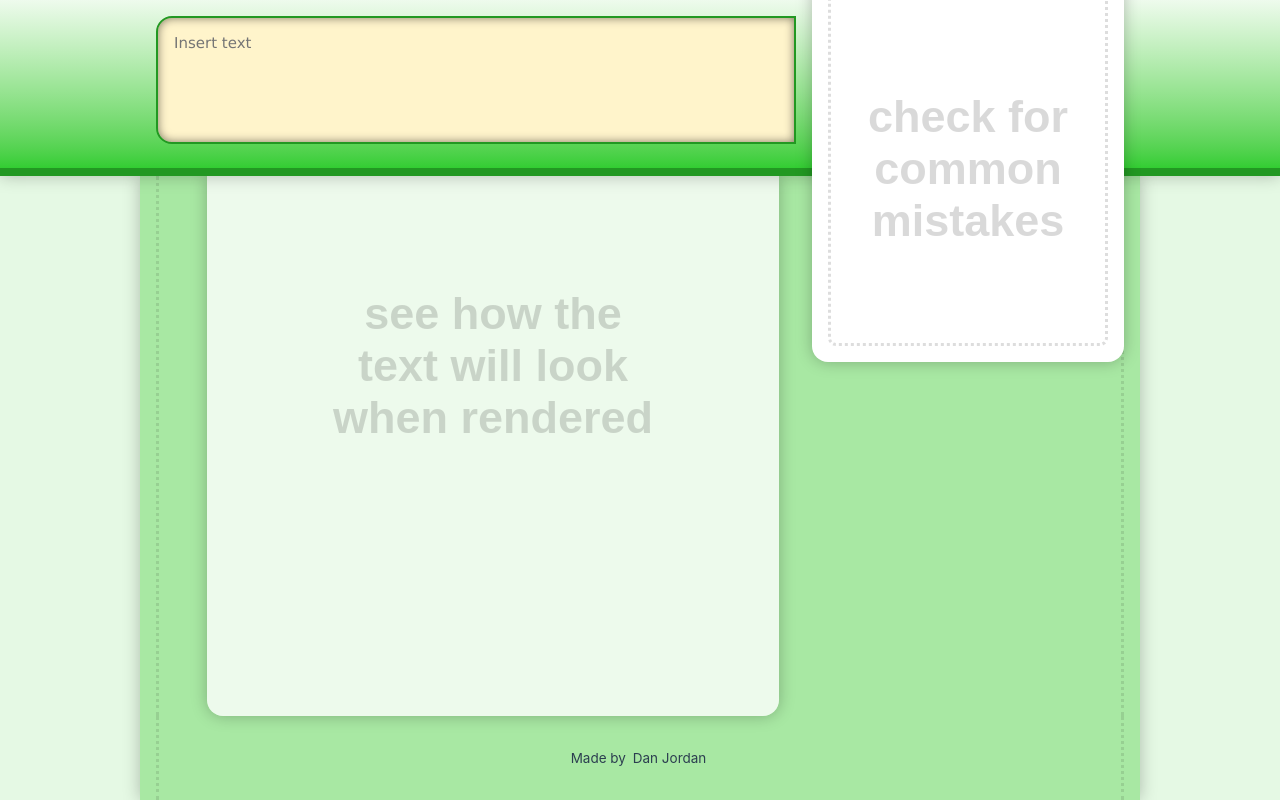
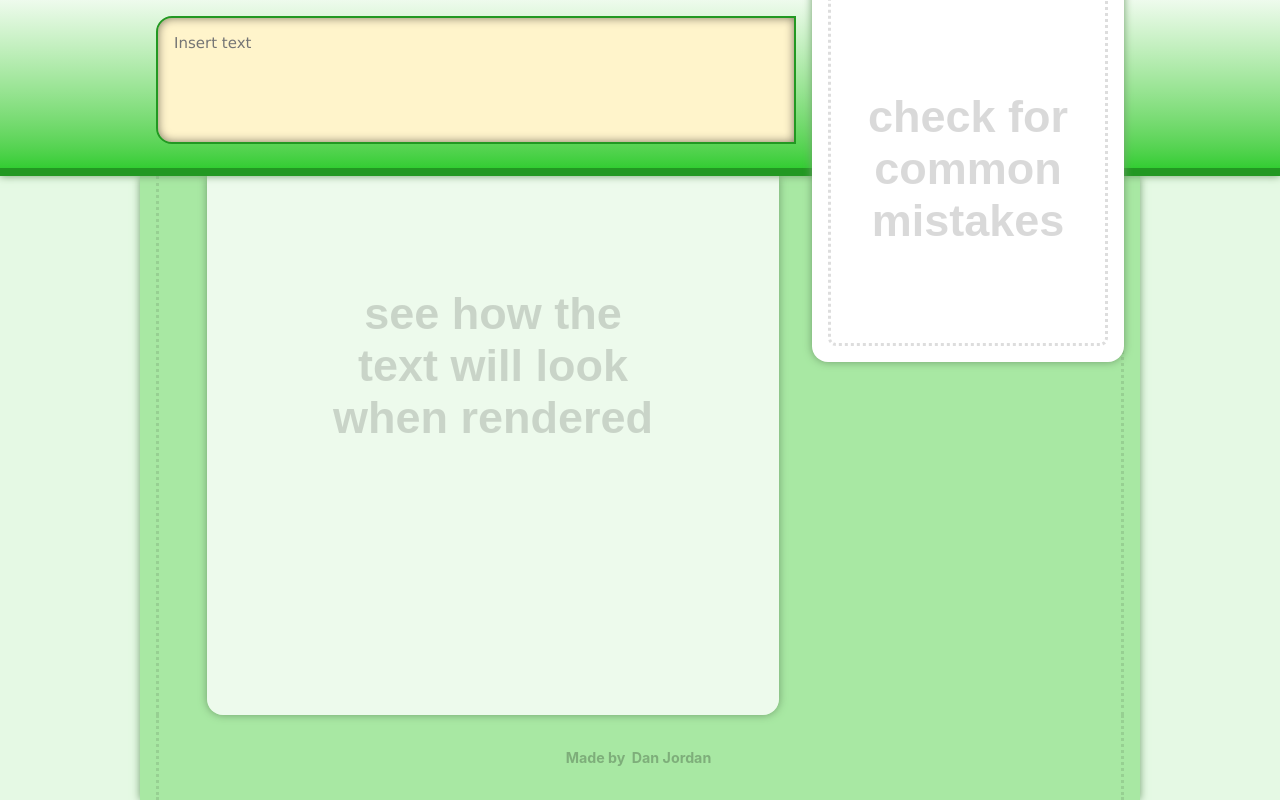
Before and after one commit to TheRabbit42/fic-check, a Vue app: page / in a window 1280 px wide. Built offline with nearby package versions, Linux system fonts and the light colour scheme.

Commit message:
Dialing in css shadows

```diff
--- a/src/assets/desktop.scss
+++ b/src/assets/desktop.scss
@@ -57,7 +57,7 @@
   }
 
   header, aside, main, article {
-    box-shadow: 0 0 1rem rgba(0, 0, 0, 0.25);
+    box-shadow: 0 0 0.5rem var(--color-shadow);
   }
 
   textarea {
@@ -105,8 +105,10 @@
   }
 
   footer {
-    font-size: 90%;
+    font-size: 95%;
+    color: rgba(0, 0, 0, 0.25);
     text-align: center;
     padding: 2rem 0 2rem 0;
+    font-weight: bold !important;
   }
 }
--- a/src/assets/main.scss
+++ b/src/assets/main.scss
@@ -49,6 +49,7 @@ a, .green {
   padding: 3px;
   text-decoration: none;
   transition: 0.4s;
+  font-weight: inherit;
 }
 
 a:hover {
--- a/src/assets/themes.scss
+++ b/src/assets/themes.scss
@@ -8,6 +8,7 @@
     --brightness-multi-background: 85%;
     --brightness-multi-page: 50%;
     --brightness-multi-border: 20%;
+    --brightness-multi-shadow: 25%;
 
     --color-red: Tomato;
     --color-orange: DarkOrange;
@@ -58,10 +59,11 @@
 }
 
 .themed {
+    --color-border: color-mix(in oklab, var(--color-primary), black var(--brightness-multi-border));
     --color-page: color-mix(in oklab, var(--color-primary), white var(--brightness-multi-page));
-    --color-border: color-mix(in oklab, var(--color-primary), black var(--brightness-multi-border));
     --color-header-start: var(--color-primary);
     --color-header-end: color-mix(in oklab, var(--color-primary), white 90%);
+    --color-shadow: color-mix(in oklab, var(--color-page), black var(--brightness-multi-shadow));
 
     header { background: linear-gradient(0deg, var(--color-header-start) 0%, var(--color-header-end) 100%); }
     header, aside, textarea { border-color: var(--color-border); }
```
